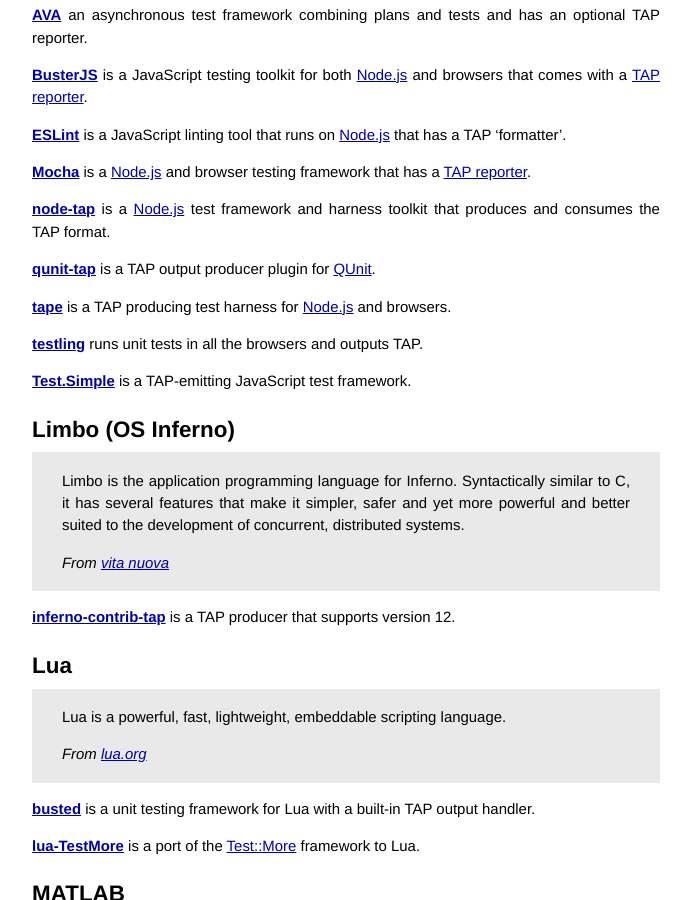
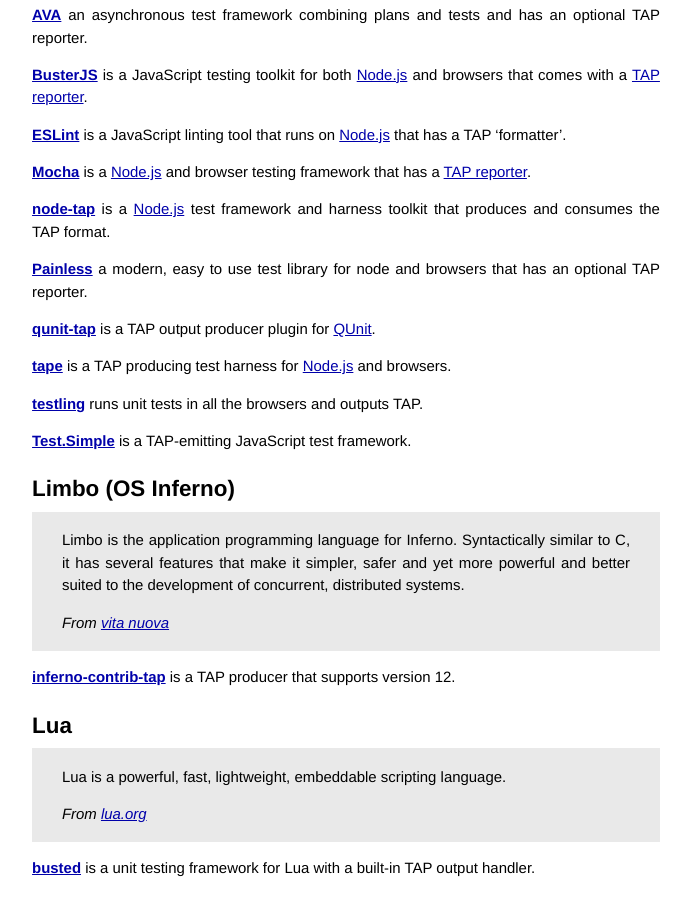
Before and after one commit to TestAnything/testanything.github.io, a Jekyll site: the page built from producers.md, in a window 1280 px wide and 900 px high, scrolled down 3710 px. Shown: the whole window, without its empty margins (294-985 px from the left). Built offline with Jekyll 4.4.1, drawn with Linux system fonts in a browser that asks for light colours; Markdown is read by kramdown in place of the engine named in the settings.

Commit message:
Added painless to JS producer list

```diff
--- a/producers.md
+++ b/producers.md
@@ -237,6 +237,8 @@
 
 **[node-tap](https://github.com/isaacs/node-tap)** is a [Node.js][node]
 test framework and harness toolkit that produces and consumes the TAP format.
+
+**[Painless](https://github.com/taylorhakes/painless)** a modern, easy to use test library for node and browsers that has an optional TAP reporter.
 
 **[qunit-tap](https://github.com/twada/qunit-tap)** is a TAP output producer
 plugin for [QUnit](http://qunitjs.com/).
```
